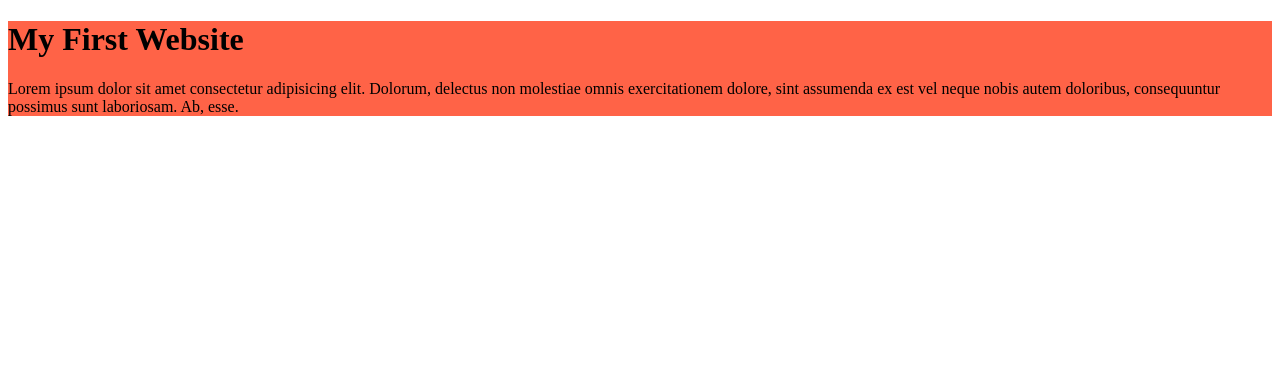
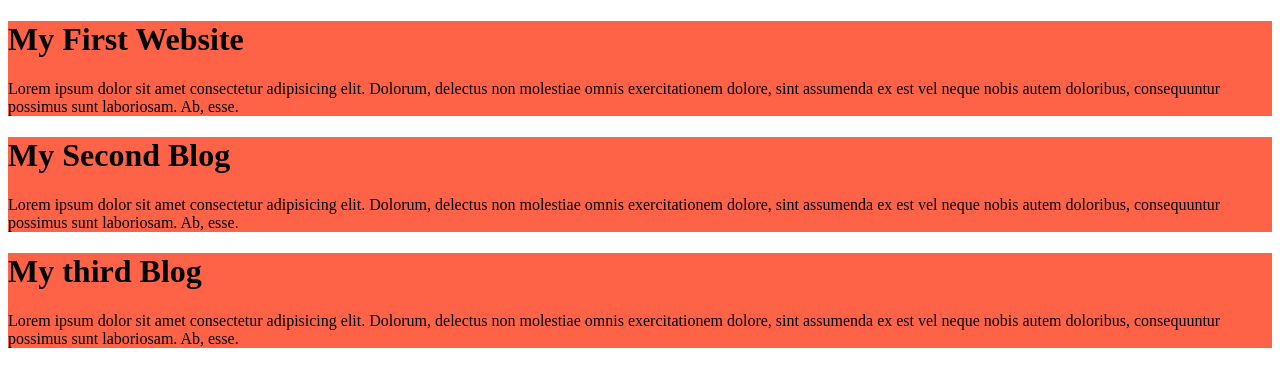
Before and after one commit to Emon0321/my-first-github-repo, a plain HTML site: page index.html in a window 1280 px wide. Drawn offline with Linux system fonts and the light colour scheme.

Commit message:
added the second blog

```diff
--- a/index.html
+++ b/index.html
@@ -15,5 +15,23 @@
              est vel neque nobis autem doloribus,
             consequuntur possimus sunt laboriosam. Ab, esse.</p>
     </div>
+
+    <div>
+        <h1>My Second Blog</h1>
+
+        <p>Lorem ipsum dolor sit amet consectetur adipisicing elit. Dolorum,
+             delectus non molestiae omnis exercitationem dolore, sint assumenda ex
+             est vel neque nobis autem doloribus,
+            consequuntur possimus sunt laboriosam. Ab, esse.</p>
+    </div>
+
+    <div>
+        <h1>My third Blog</h1>
+
+        <p>Lorem ipsum dolor sit amet consectetur adipisicing elit. Dolorum,
+             delectus non molestiae omnis exercitationem dolore, sint assumenda ex
+             est vel neque nobis autem doloribus,
+            consequuntur possimus sunt laboriosam. Ab, esse.</p>
+    </div>
 </body>
 </html>
--- a/style1/style.css
+++ b/style1/style.css
@@ -1,4 +1,5 @@
 div{
     color: bule;
     background-color: tomato;
+    margin-top: 10px;
 }
```
